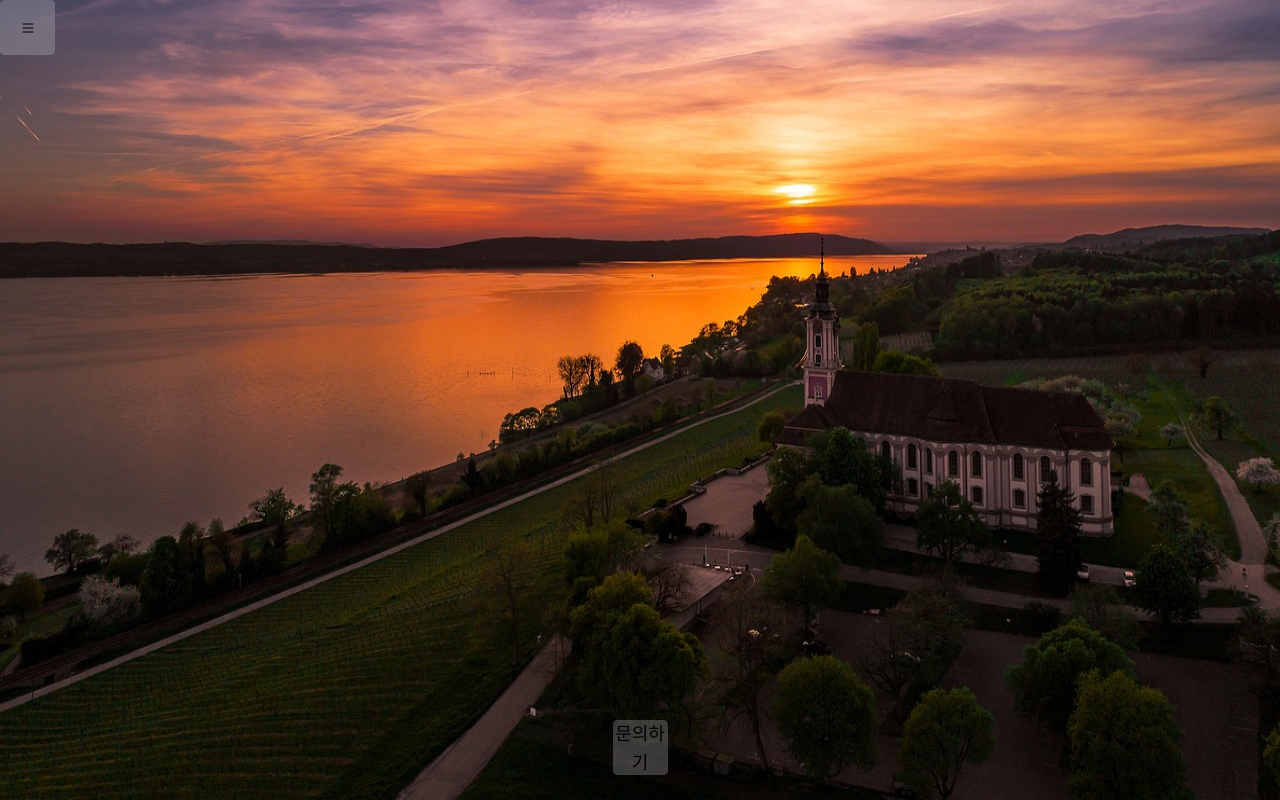
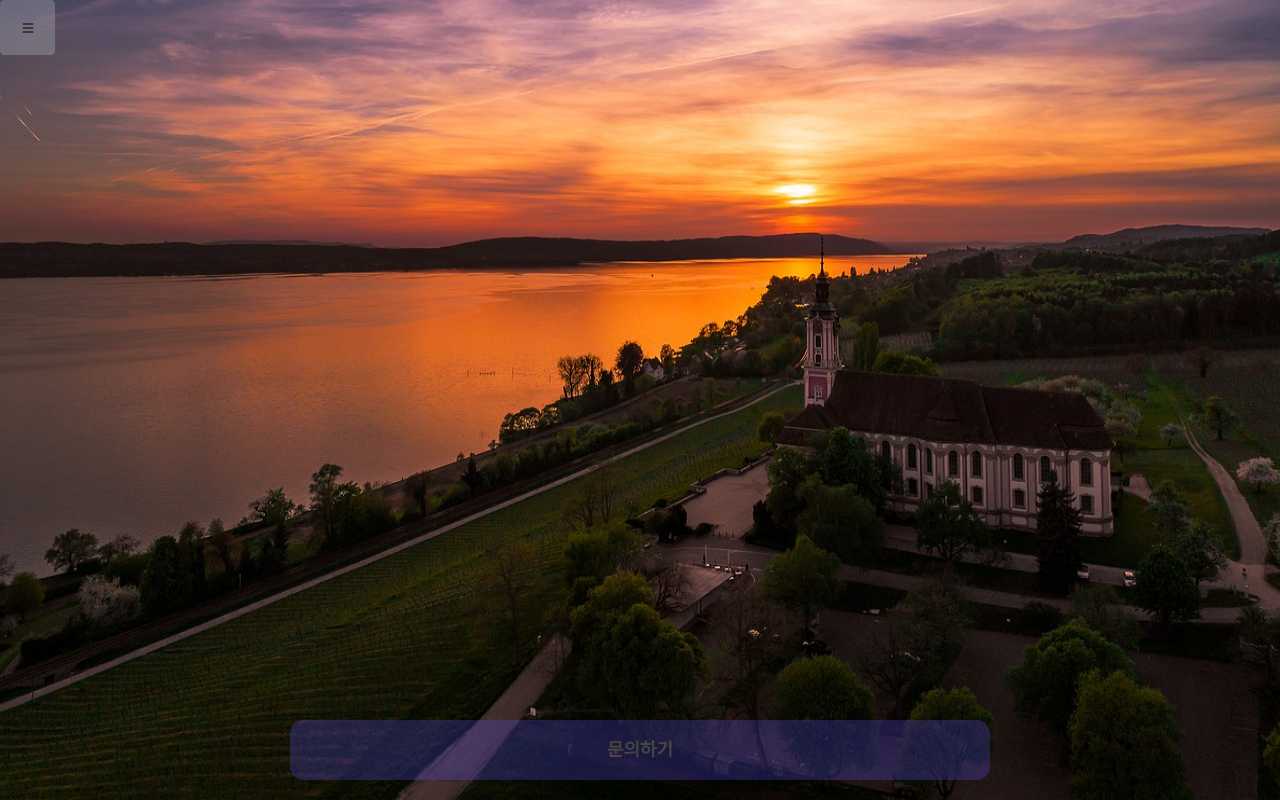
Before and after one commit to inyourcare/practical-trivia, a Next.js app: page / in a window 1280 px wide. Built offline with nearby package versions, Linux system fonts and the light colour scheme.

Commit message:
문의하기 버튼 스타일 완성

```diff
--- a/components/dialog.tsx
+++ b/components/dialog.tsx
@@ -17,24 +17,17 @@ export default function Drawer({
     <>
       {/* <div className={`absolute h-screen w-full bg-green-300 opacity-0`}> */}
       <div
-        className={`sticky top-[90%] h-0 flex flex-wrap justify-center items-center`}
+        className={`sticky top-[90%] h-0 opacity-25 hover:opacity-100 flex flex-wrap justify-center items-center`}
       >
         <button
           className={
-            `bg-gray-300 rounded bg-opacity-25 hover:bg-opacity-100
-            xl:w-[55px] xl:h-[55px] w-10 h-10 `
+            `bg-sul-btn rounded-xl
+            xl:w-[700px] xl:h-[60px] w-[700px] h-[60px]`
             // bg-[url('/images/icons/list.svg')] bg-no-repeat bg-center`
-          }
-          style={
-            {
-              // backgroundImage: `url('/images/icons/list.svg')`,
-              // backgroundRepeat: `no-repeat`,
-              // backgroundPosition: `center`,
-            }
           }
           onClick={() => setIsOpen(true)}
         >
-          문의하기
+          <span className={`text-white font-semibold`}>문의하기</span>
         </button>
       </div>
       {/* </div> */}
--- a/tailwind.config.js
+++ b/tailwind.config.js
@@ -12,6 +12,9 @@ module.exports = {
         'gradient-conic':
           'conic-gradient(from 180deg at 50% 50%, var(--tw-gradient-stops))',
       },
+      colors: {
+        'sul-btn': 'rgb(92, 85, 247)',
+      },
     },
   },
   plugins: [],
```
